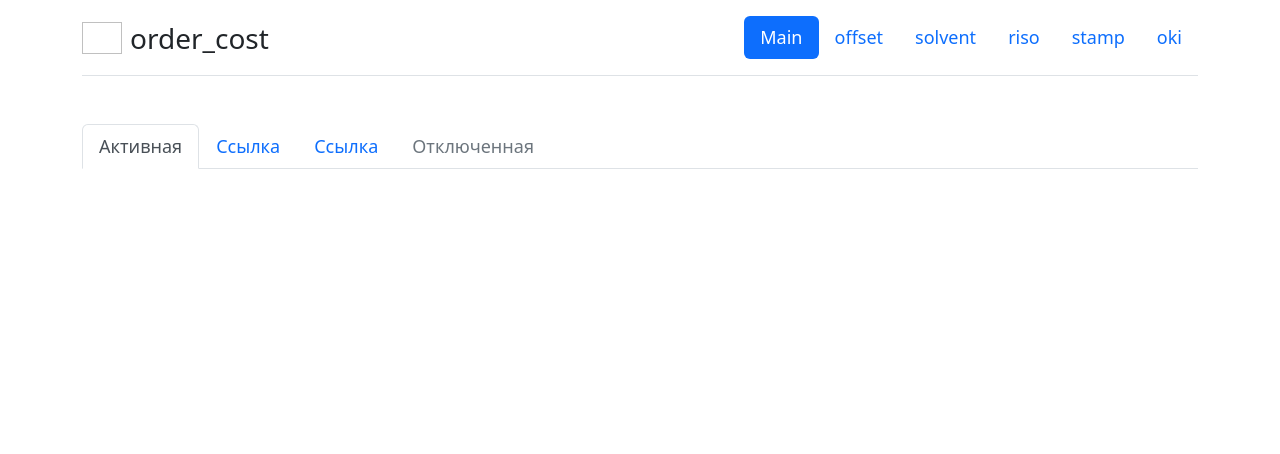
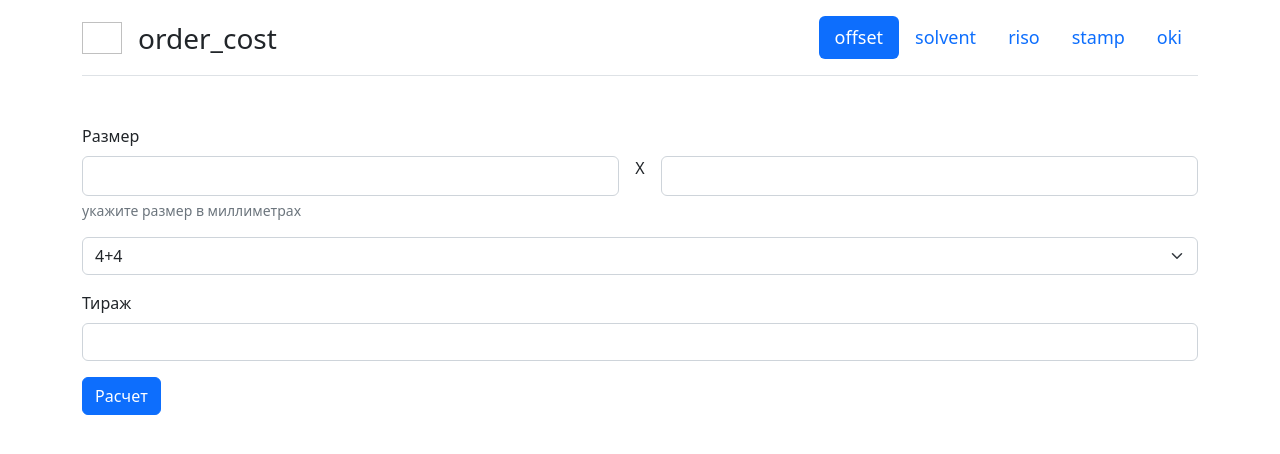
Before and after one commit to Klaus8k/sokolol, a Django app: page /order_cost/ in a window 1280 px wide. Shown: the top 454 px of the page. Run offline with Django 4.2, Linux system fonts and the light colour scheme; some libraries are stand-ins or nearby versions.

Commit message:
forms and view

```diff
--- a/order_cost/templates/order_cost/order_cost_index.html
+++ b/order_cost/templates/order_cost/order_cost_index.html
@@ -1,4 +1,5 @@
 {% load static %}
+
 <!DOCTYPE html>
 <html lang="ru">
 
@@ -19,13 +20,12 @@
     <div class="container">
         <header class="d-flex flex-wrap justify-content-center py-3 mb-5 border-bottom">
             <a href="/" class="d-flex align-items-center mb-3 mb-md-0 me-md-auto text-dark text-decoration-none">
-                <img class="bi me-2" width="40" height="32"></img>
+                <img class="me-3" width="40" height="32"></img>
                 <span class="fs-3">order_cost</span>
             </a>
 
             <ul class="nav nav-pills">
-                <li class="nav-item"><a href="#" class="nav-link active" aria-current="page">Main</a></li>
-                <li class="nav-item"><a href="#" class="nav-link">offset</a></li>
+                <li class="nav-item"><a href="#" class="nav-link active" aria-current="page">offset</a></li>
                 <li class="nav-item"><a href="#" class="nav-link">solvent</a></li>
                 <li class="nav-item"><a href="#" class="nav-link">riso</a></li>
                 <li class="nav-item"><a href="#" class="nav-link">stamp</a></li>
@@ -34,27 +34,37 @@
         </header>
     </div>
 
+    <!-- form for offset -->
     <div class="container">
-        <div class="tabs">
-            <ul class="nav nav-tabs">
-                <li class="nav-item">
-                  <a class="nav-link active" aria-current="page" href="#">Активная</a>
-                </li>
-                <li class="nav-item">
-                  <a class="nav-link" href="#">Ссылка</a>
-                </li>
-                <li class="nav-item">
-                  <a class="nav-link" href="#">Ссылка</a>
-                </li>
-                <li class="nav-item">
-                  <a class="nav-link disabled">Отключенная</a>
-                </li>
-              </ul>
+        <div class="offset">
+            <div class="row">
 
+                <form action="{% url 'order_cost:order_cost' %}" method="get">
+                    <div class="mb-3">
+                        <label for="OffsetForm" class="form-label">Размер</label>
+                        <div class="d-flex">
+                            <input type="wigth" class="form-control" id="OffsetForm"/>
+                            <p class="px-3">X</p>
+                            <input type="wigth" class="form-control" id="OffsetForm"/>
+                        </div>
+                        <div class="form-text">укажите размер в миллиметрах</div>
+                    </div>
+
+                    <select class="form-select" aria-label="Пример выбора по умолчанию">
+                        <option selected>4+4</option>
+                        <option value="1">4+0</option>
+                    </select>
+
+                    <div class="my-3">
+                        <label for="OffsetOrderForm" class="form-label">Тираж</label>
+                        <input type="order" class="form-control" id="OffsetOrderForm" />
+                    </div>
+                    <button type="submit" class="btn btn-primary">Расчет</button>
+                </form>
+
+            </div>
         </div>
     </div>
-
-
 
 </body>
 
--- a/order_cost/urls.py
+++ b/order_cost/urls.py
@@ -1,7 +1,9 @@
 from django.views.generic.base import TemplateView
 from django.urls import path
+from .views import order_cost
 
 
+app_name = 'order_cost'
 urlpatterns = [
-    path('', TemplateView.as_view(template_name='order_cost_index.html')),
+    path('', order_cost, name='order_cost'),
 ]
--- a/order_cost/views.py
+++ b/order_cost/views.py
@@ -1,3 +1,11 @@
 from django.shortcuts import render
 
 # Create your views here.
+def offset(request):
+    context = {'current_name' : '1111111111'}
+    return render(request=request, template_name='order_cost_index.html', context=context)
+
+
+def order_cost (request):
+    print(request)
+    return offset(request)
```
